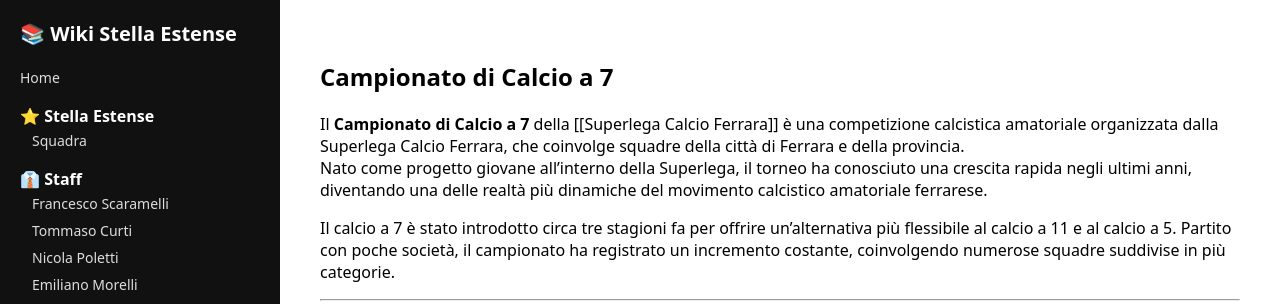
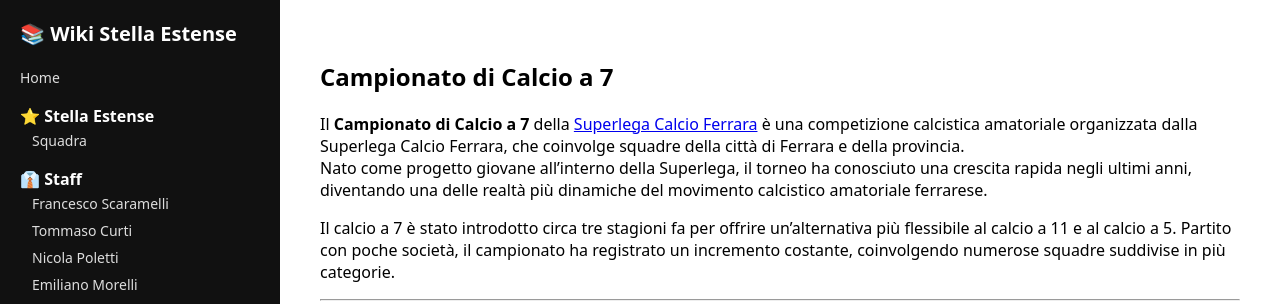
Before and after one commit to tommy-unife/Stella-Estense-Wiki, a Jekyll site: the page built from Campionato-Calcio-a-7.md, in a window 1280 px wide. Shown: the top 304 px of the page. Built offline with Jekyll 4.4.1, drawn with Linux system fonts in a browser that asks for light colours; our own code applies the rules of GitHub Pages for plain Markdown files; part of the change alters nothing that is shown.

```diff
--- a/Campionato-Calcio-a-7.md
+++ b/Campionato-Calcio-a-7.md
@@ -1,6 +1,6 @@
 ## Campionato di Calcio a 7
 
-Il **Campionato di Calcio a 7** della [[Superlega Calcio Ferrara]] è una competizione calcistica amatoriale organizzata dalla Superlega Calcio Ferrara, che coinvolge squadre della città di Ferrara e della provincia.
+Il **Campionato di Calcio a 7** della [Superlega Calcio Ferrara](Superlega-Calcio-Ferrara.md) è una competizione calcistica amatoriale organizzata dalla Superlega Calcio Ferrara, che coinvolge squadre della città di Ferrara e della provincia.
 Nato come progetto giovane all’interno della Superlega, il torneo ha conosciuto una crescita rapida negli ultimi anni, diventando una delle realtà più dinamiche del movimento calcistico amatoriale ferrarese.
 
 Il calcio a 7 è stato introdotto circa tre stagioni fa per offrire un’alternativa più flessibile al calcio a 11 e al calcio a 5. Partito con poche società, il campionato ha registrato un incremento costante, coinvolgendo numerose squadre suddivise in più categorie.
```
